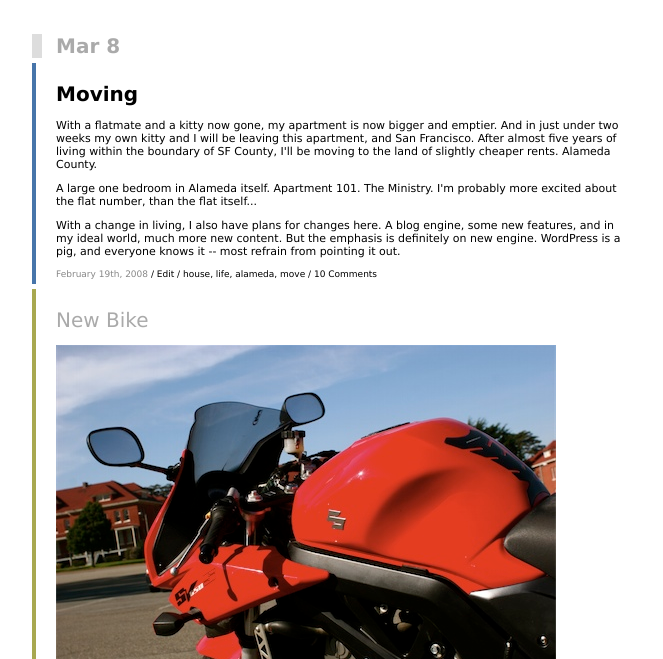
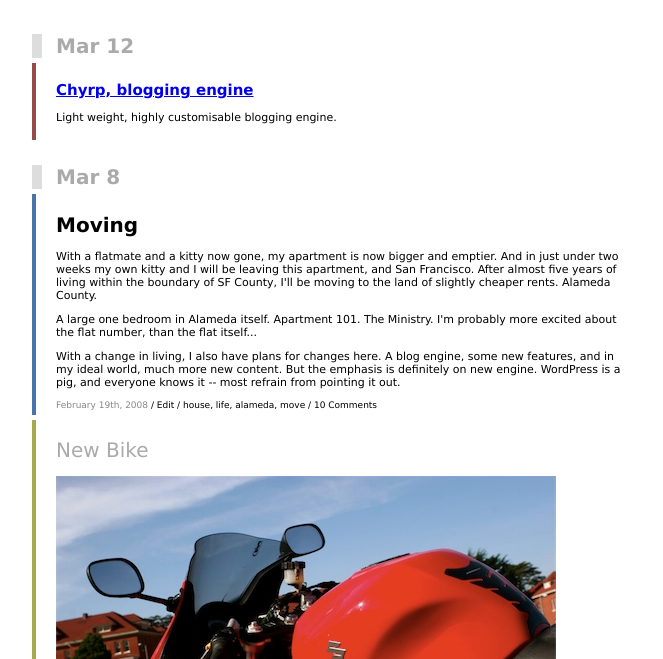
Before and after one commit to mralex/analog, a plain HTML site: page index.html in a window 1280 px wide. Shown: the part 141-800 px from the top of the page, without its empty margins (308-971 px from the left). Drawn offline with Linux system fonts and the light colour scheme.

Commit message:
Link example.

```diff
--- a/index.html
+++ b/index.html
@@ -19,6 +19,17 @@
         </div>
       </div>
       <div id="content">
+        <div class="dateset">
+          <h1>Mar 12</h1>
+        </div>
+        <div class="post">
+          <div class="link item">
+            <h2><a href="http://chyrp.net">Chyrp, blogging engine</a></h2>
+            <p>
+              Light weight, highly customisable blogging engine.
+            </p>
+          </div>
+        </div>
         <div class="dateset">
           <h1>Mar 8</h1>
         </div>
```
